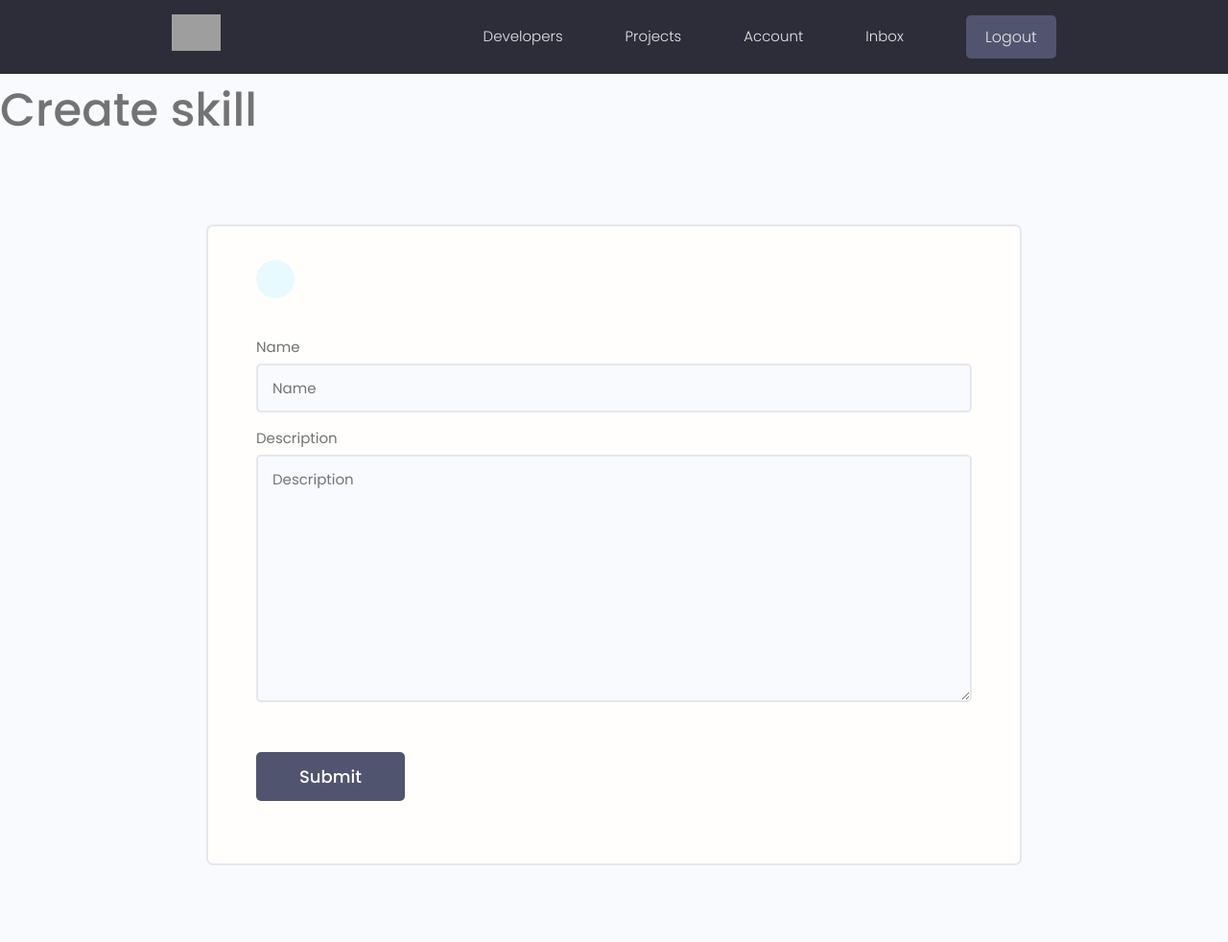
After one commit to ahnge/devsearch, a Django app: page /create-skiill/ in a window 1280 px wide. The commit adds this page. Shown: the whole page at 96% size. Run offline with Django 4.2, Linux system fonts and the light colour scheme; the visitor is signed in with stand-in values (Sample User, id 1); some libraries are stand-ins or nearby versions; grey boxes are pictures that could not be loaded.

Commit message:
🔥 CRUD now works for authenticated user account
👉 write views for CRUD users.skill models

```diff
--- a/projects/views.py
+++ b/projects/views.py
@@ -48,7 +48,8 @@ class UpdateProject(LoginRequiredMixin, View):
         return render(req, 'projects/project_form.html', ctx)
 
     def post(self, req, pk):
-        pj = Project.objects.get(pk=pk)
+        profile = req.user.profile
+        pj = profile.project_set.get(pk=pk)
         form = ProjectForm(req.POST, req.FILES, instance=pj)
         if form.is_valid():
             form.save()
@@ -65,6 +66,7 @@ class DeleteProject(LoginRequiredMixin, View):
         return render(req, 'projects/delete_form.html', ctx)
 
     def post(self, req, pk):
-        pj = Project.objects.get(pk=pk)
+        profile = req.user.profile
+        pj = profile.project_set.get(pk=pk)
         pj.delete()
         return redirect('users:user_account')
--- a/users/forms.py
+++ b/users/forms.py
@@ -1,7 +1,7 @@
 from django.contrib.auth.forms import UserCreationForm
 from django.contrib.auth.models import User
 from django.forms.models import ModelForm
-from .models import Profile
+from .models import Profile, Skill
 
 
 class UserCreateForm(UserCreationForm):
@@ -38,3 +38,16 @@ class ProfileForm(ModelForm):
         for name, field in self.fields.items():
             field.widget.attrs.update(
                 {'class': 'input', 'placeholder': f"{name.capitalize()}"})
+
+
+class SkillForm(ModelForm):
+    class Meta:
+        model = Skill
+        exclude = ['owner']
+
+    def __init__(self,  *args, **kwargs):
+        super(SkillForm, self).__init__(*args, **kwargs)
+
+        for name, field in self.fields.items():
+            field.widget.attrs.update(
+                {'class': 'input', 'placeholder': f"{name.capitalize()}"})
--- a/users/models.py
+++ b/users/models.py
@@ -1,8 +1,6 @@
 from django.db import models
 from django.contrib.auth.models import User
 import uuid
-from django.db.models.signals import post_save, post_delete
-from django.dispatch import receiver
 
 # Create your models here.
 
--- /dev/null
+++ b/users/templates/users/skill_form.html
@@ -0,0 +1,26 @@
+{% extends 'main.html' %}
+
+{% block content %}
+<h1>Create skill</h1>
+
+<main class="formPage my-xl">
+    <div class="content-box">
+        <div class="formWrapper">
+            <a class="backButton" href="{% url 'users:user_account' %}"><i class="im im-angle-left"></i></a>
+            <br>
+
+            <form class="form" method="POST">
+                {% csrf_token %}
+                {% for field in form%}
+                <div class="form__field">
+                    <label for="formInput#text">{{field.label}}</label>
+                    {{field}}
+                </div>
+                {% endfor %}
+                <input class="btn btn--sub btn--lg  my-md" type="submit" value="Submit" />
+            </form>
+        </div>
+    </div>
+</main>
+
+{% endblock content %}
--- a/users/urls.py
+++ b/users/urls.py
@@ -12,5 +12,11 @@ urlpatterns = [
     path('profile/<str:pk>/', views.UserProfile.as_view(), name="user_profile"),
     path('account/', views.UserAccount.as_view(), name="user_account"),
 
-    path('edit-account', views.EditAccount.as_view(), name='edit_account'),
+    path('edit-account/', views.EditAccount.as_view(), name='edit_account'),
+
+    path('create-skiill/', views.CreateSkill.as_view(), name="create_skill"),
+    path('update-skiill/<str:pk>/',
+         views.UpdateSkill.as_view(), name="update_skill"),
+    path('delete-skiill/<str:pk>/',
+         views.DeleteSkill.as_view(), name="delete_skill"),
 ]
--- a/users/views.py
+++ b/users/views.py
@@ -4,8 +4,8 @@ from django.contrib.auth.models import User
 from django.contrib.auth import authenticate, login, logout
 from django.contrib import messages
 from django.contrib.auth.mixins import LoginRequiredMixin
-from .models import Profile
-from .forms import UserCreateForm, ProfileForm
+from .models import Profile, Skill
+from .forms import UserCreateForm, ProfileForm, SkillForm
 
 # Create your views here.
 
@@ -128,3 +128,59 @@ class EditAccount(LoginRequiredMixin, View):
 
         f.save()
         return redirect('users:user_account')
+
+
+class CreateSkill(LoginRequiredMixin, View):
+    template_name = 'users/skill_form.html'
+    login_url = '/login/'
+
+    def get(self, req):
+        f = SkillForm()
+        ctx = {'form': f}
+        return render(req, self.template_name, ctx)
+
+    def post(self, req):
+        profile = req.user.profile
+        f = SkillForm(req.POST)
+        if f.is_valid():
+            skill = f.save(commit=False)
+            skill.owner = profile
+            skill.save()
+        return redirect('users:user_account')
+
+
+class UpdateSkill(LoginRequiredMixin, View):
+    template_name = 'users/skill_form.html'
+    login_url = '/login/'
+
+    def get(self, req, pk):
+        profile = req.user.profile
+        skill = profile.skill_set.get(pk=pk)
+        form = SkillForm(instance=skill)
+        ctx = {'form': form}
+        return render(req, self.template_name, ctx)
+
+    def post(self, req, pk):
+        profile = req.user.profile
+        skill = profile.skill_set.get(pk=pk)
+        form = SkillForm(req.POST, instance=skill)
+        if form.is_valid():
+            form.save()
+        return redirect('users:user_account')
+
+
+class DeleteSkill(LoginRequiredMixin, View):
+    template_name = 'users/skill_delete_form.html'
+    login_url = '/login/'
+
+    def get(self, req, pk):
+        profile = req.user.profile
+        skill = profile.skill_set.get(pk=pk)
+        ctx = {'skill': skill}
+        return render(req, self.template_name, ctx)
+
+    def post(self, req, pk):
+        profile = req.user.profile
+        skill = profile.skill_set.get(pk=pk)
+        skill.delete()
+        return redirect('users:user_account')
```
Also changed, not shown: users/templates/users/account.html (+6 -3 lines), users/templates/users/skill_delete_form.html (added, +11 -0 lines).
